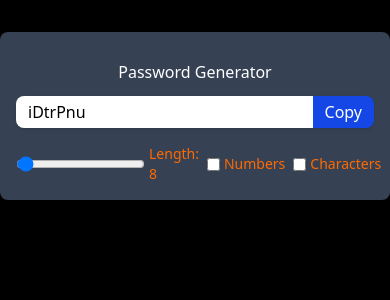
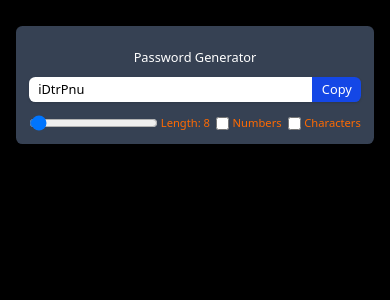
Before and after one commit to ameerhamza1490/Password-Generator-React, a React (Vite) app: page / in a window 390 px wide. Shown: the top 300 px of the page. Built offline with nearby package versions, Linux system fonts and the light colour scheme.

Commit message:
initial commit

```diff
--- a/src/App.css
+++ b/src/App.css
@@ -1,3 +1,19 @@
-body{
-    background-color: black;
+body {
+  background-color: black;
 }
+
+html {
+  font-size: 100%;
+}
+
+@media (max-width: 640px) {
+  html {
+    font-size: 90%;
+  }
+}
+
+@media (max-width: 480px) {
+  html {
+    font-size: 80%;
+  }
+}
--- a/src/App.jsx
+++ b/src/App.jsx
@@ -31,7 +31,7 @@ const App = () => {
   }, [password]);
   return (
     <>
-      <div className="w-full max-w-md mx-auto shadow-md rounded-lg px-4 my-8 text-orange-500 bg-gray-700 py-4 overflow-hidden text-wrap">
+      <div className="w-full max-w-md mx-auto shadow-md rounded-lg px-4 my-8 text-orange-500 bg-gray-700 py-4 text-base sm:text-sm overflow-x-auto">
         <h1 className="text-white text-center my-3">Password Generator</h1>
         <div className="flex shadow rounded-lg overflow-hidden mb-4">
           <input
```
